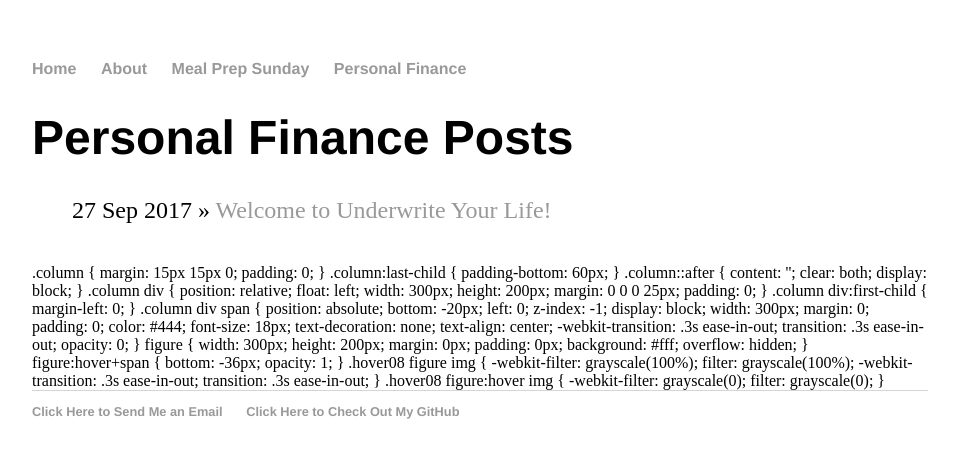
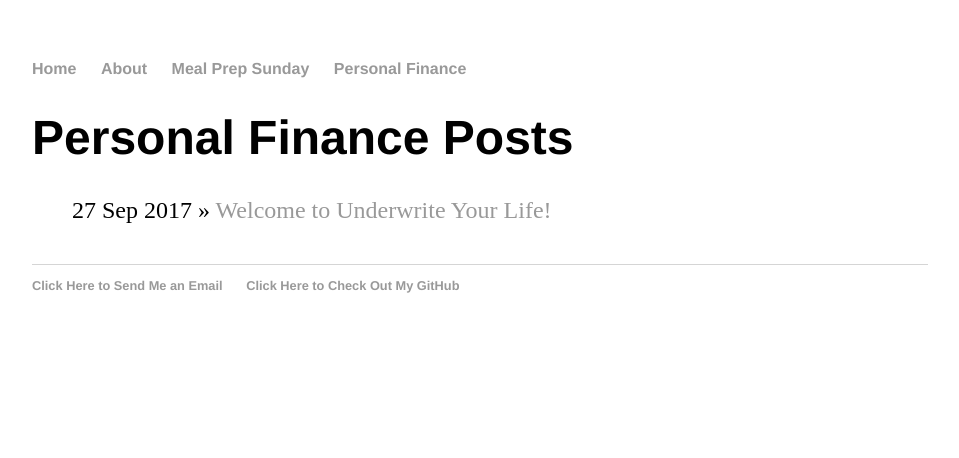
Before and after one commit to flippenemily/underwriteyourlife.github.io, a Jekyll site: the page built from personalfinance/index.html, in a window 1280 px wide. Shown: the top 458 px of the page, without its empty margins (160-1119 px from the left). Built offline with Jekyll 4.4.1, drawn with Linux system fonts in a browser that asks for light colours.

Commit message:
Update default.html

```diff
--- a/_layouts/default.html
+++ b/_layouts/default.html
@@ -32,7 +32,7 @@
 
 				</div><!--/.container-->
 
-				<div class="hover08"
+				<div class="hover08">
 				     	<style>
 					.column {
  						margin: 15px 15px 0;
```
